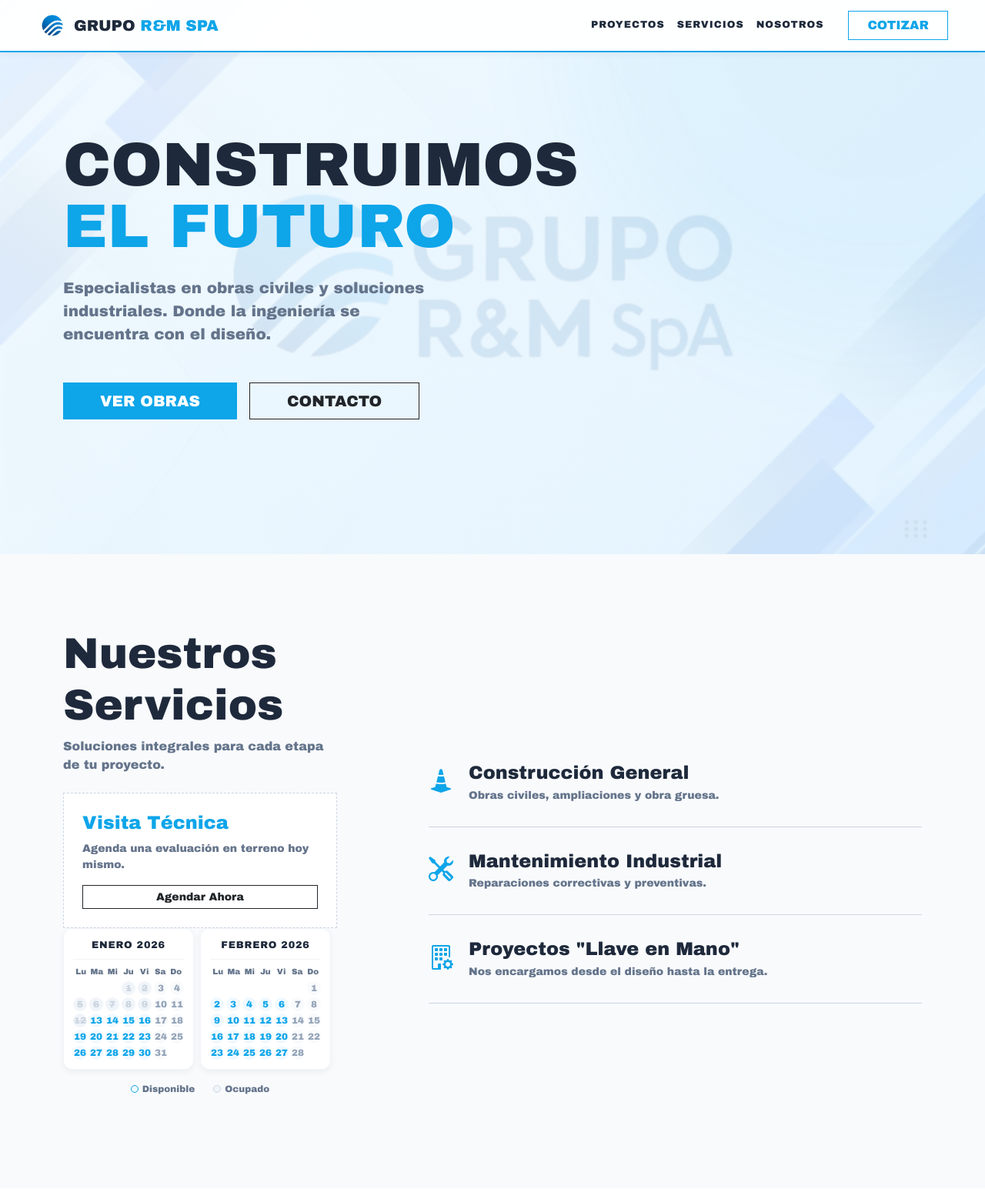
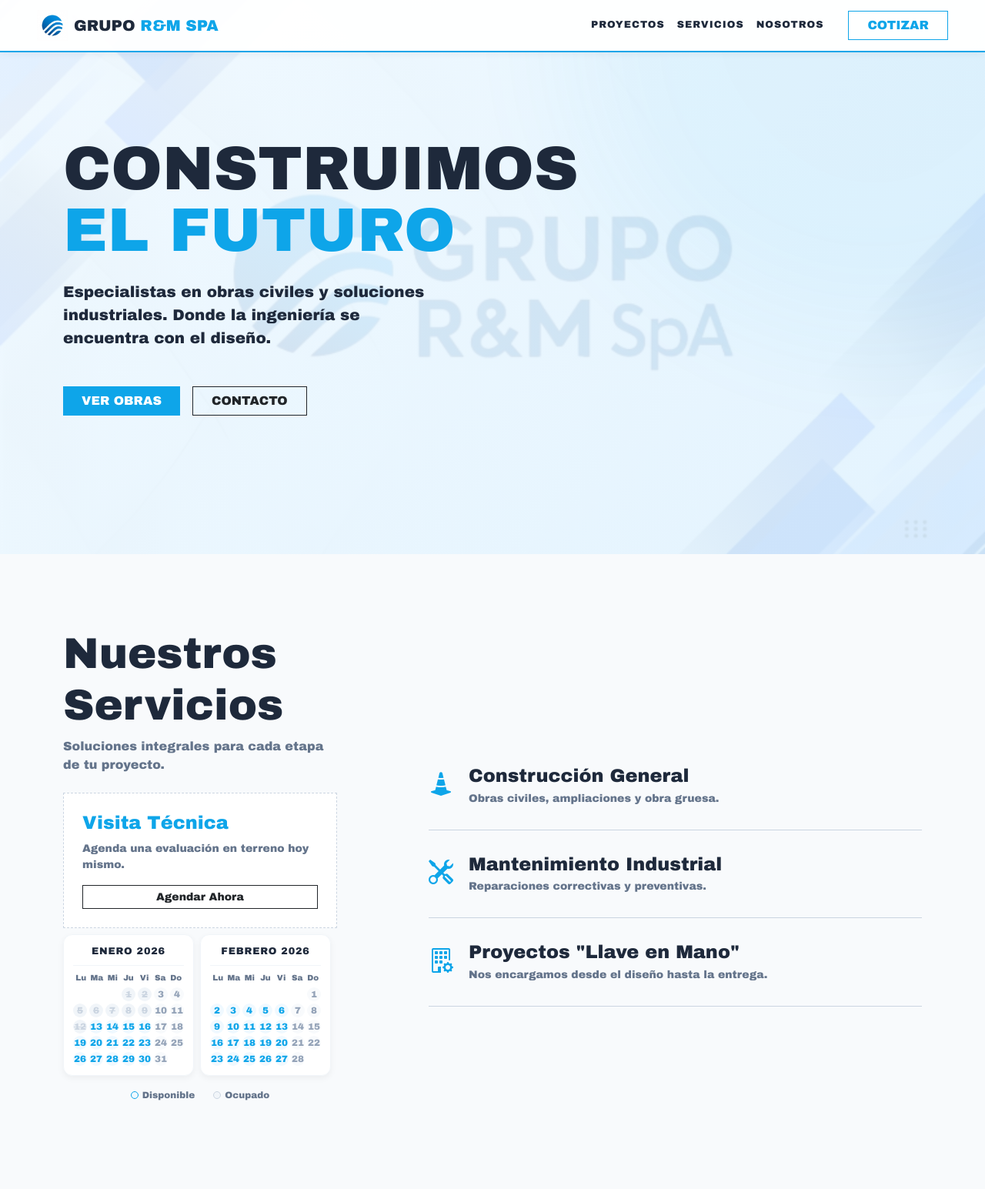
Before and after one commit to SebastianGarrido212/Empresa, a Django app: page / in a window 1280 px wide. Shown: the top 1545 px of the page at 77% size. Run offline with Django 5.2, Linux system fonts and the light colour scheme; data that the repository does not hold is empty; some libraries are stand-ins or nearby versions.

Commit message:
cambios en el index

```diff
--- a/AppTrabajoEmpresa/templates/index.html
+++ b/AppTrabajoEmpresa/templates/index.html
@@ -53,15 +53,15 @@
                             <h1>Construimos<br><span style="color: var(--primary-color); -webkit-text-stroke: 0px;">El
                                     Futuro</span></h1>
                         </div>
-                        <p class="lead mt-4 text-muted" style="max-width: 500px;">
+                        <p class="lead mt-4" style="max-width: 500px;">
                             Especialistas en obras civiles y soluciones industriales.
                             Donde la ingeniería se encuentra con el diseño.
                         </p>
                         <div class="mt-5 d-flex gap-3">
-                            <button class="btn btn-primary btn-lg rounded-0 px-5"
+                            <button class="btn btn-primary rounded-0 px-4"
                                 style="background: var(--primary-color); border:none;" href="#proyectos">VER
                                 OBRAS</button>
-                            <button class="btn btn-outline-dark btn-lg rounded-0 px-5"
+                            <button class="btn btn-outline-dark rounded-0 px-4"
                                 href="#contacto">CONTACTO</button>
                         </div>
                     </div>
@@ -84,7 +84,7 @@
                             </button>
                         </div>
                         <!-- CALENDARIOS PREMIUM DOBLE VISUALIZACION -->
-                        <div class="d-flex gap-2">
+                        <div class="d-flex gap-2 pt-2">
                             <div id="cal-mes-1"></div>
                             <div id="cal-mes-2"></div>
                         </div>
```
